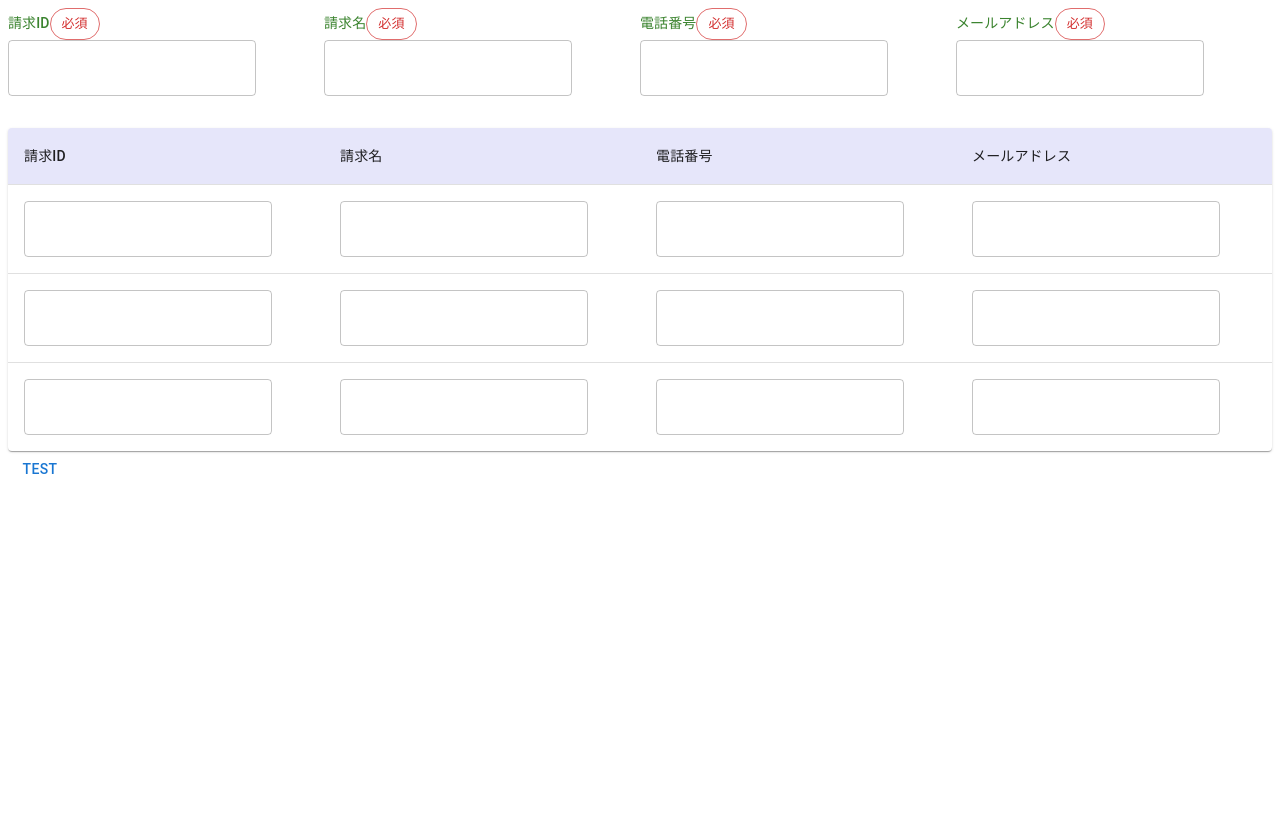
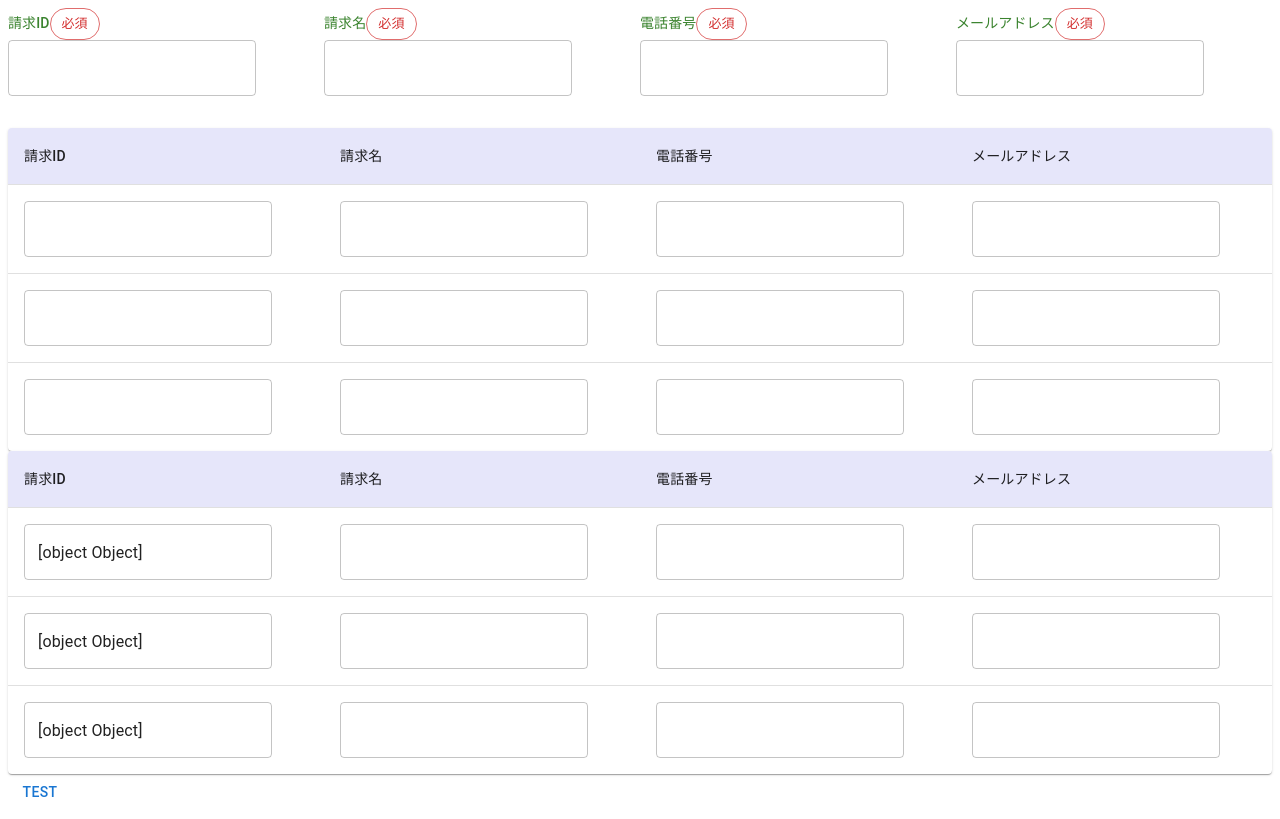
Before and after one commit to react-spring-terraform-playground/frontend-base, a Next.js app: page /billing in a window 1280 px wide. Built offline with nearby package versions, Linux system fonts and the light colour scheme.

Commit message:
理想形のソースコードを記載

```diff
--- a/src/app/(container)/billing/billing-table/index.tsx
+++ b/src/app/(container)/billing/billing-table/index.tsx
@@ -24,6 +24,7 @@ export const BillingTable = ({
   handlePhone,
   handleMail,
   onClick,
+  viewTables,
 }: Props) => {
   return (
     <>
@@ -83,6 +84,60 @@ export const BillingTable = ({
             </TableBody>
           </Table>
         </TableContainer>
+
+        <TableContainer component={Paper}>
+          <Table aria-label="simple table">
+            <TableHead sx={{ bgcolor: "#e6e6fa" }}>
+              <TableRow>
+                <TableCell>請求ID</TableCell>
+                <TableCell>請求名</TableCell>
+                <TableCell>電話番号</TableCell>
+                <TableCell>メールアドレス</TableCell>
+              </TableRow>
+            </TableHead>
+            <TableBody>
+              {viewTables.map((row, i) => (
+                <TableRow
+                  key={i}
+                  sx={{ "&:last-child td, &:last-child th": { border: 0 } }}
+                >
+                  <TableCell>
+                    <TextField
+                      value={row.billingId}
+                      onChange={() => {
+                        row.billingId.setValue("test");
+                      }}
+                    />
+                  </TableCell>
+                  <TableCell>
+                    <TextField
+                      value={table[i]?.billingName}
+                      onChange={() => {
+                        handleBillingName(i);
+                      }}
+                    />
+                  </TableCell>
+                  <TableCell>
+                    <TextField
+                      value={table[i]?.phone}
+                      onChange={() => {
+                        handlePhone(i);
+                      }}
+                    />
+                  </TableCell>
+                  <TableCell>
+                    <TextField
+                      value={table[i]?.mail}
+                      onChange={() => {
+                        handleMail(i);
+                      }}
+                    />
+                  </TableCell>
+                </TableRow>
+              ))}
+            </TableBody>
+          </Table>
+        </TableContainer>
       </Stack>
       <Button onClick={onClick}>test</Button>
     </>
--- a/src/app/(container)/billing/use-billing/index.ts
+++ b/src/app/(container)/billing/use-billing/index.ts
@@ -30,14 +30,15 @@ export const useBilling = () => {
   /**
    * FIXME: オブジェクト配列対応
    */
-  // const test = useCsView({
-  //   billingId: useCsTextAreaItem("請求ID", useInit("")),
-  //   billingName: useCsTextAreaItem("請求名", useInit("")),
-  //   phone: useCsTextAreaItem("電話番号", useInit("")),
-  //   mail: useCsTextAreaItem("メールアドレス", useInit("")),
-  // });
-  // const viewTables = [...Array(3)].map(() => test);
+  const test = useCsView({
+    billingId: useCsTextAreaItem("請求ID", useInit("")),
+    billingName: useCsTextAreaItem("請求名", useInit("")),
+    phone: useCsTextAreaItem("電話番号", useInit("")),
+    mail: useCsTextAreaItem("メールアドレス", useInit("")),
+  });
+  const viewTables = [...Array(3)].map(() => test);
   // viewTables[1].billingName.value
+  // 配列用のTableViewを作る
 
   const [table, setTable] = useState<BillingTable[]>([]);
 
@@ -90,5 +91,6 @@ export const useBilling = () => {
     handlePhone,
     handleMail,
     onClick,
+    viewTables,
   };
 };
```
